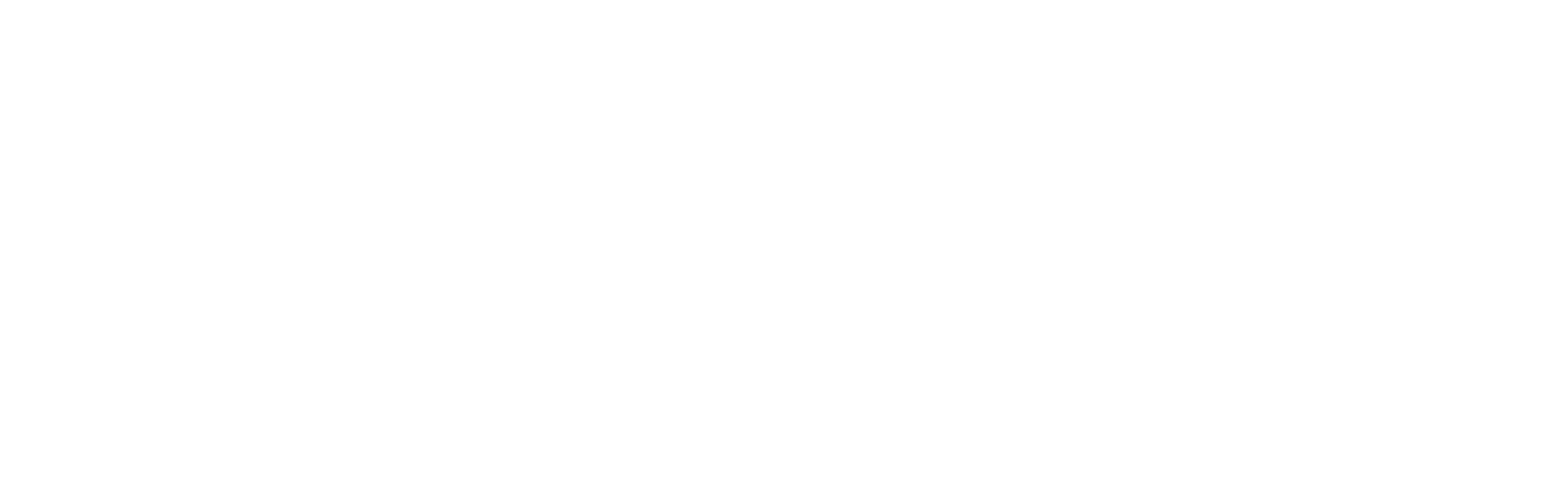
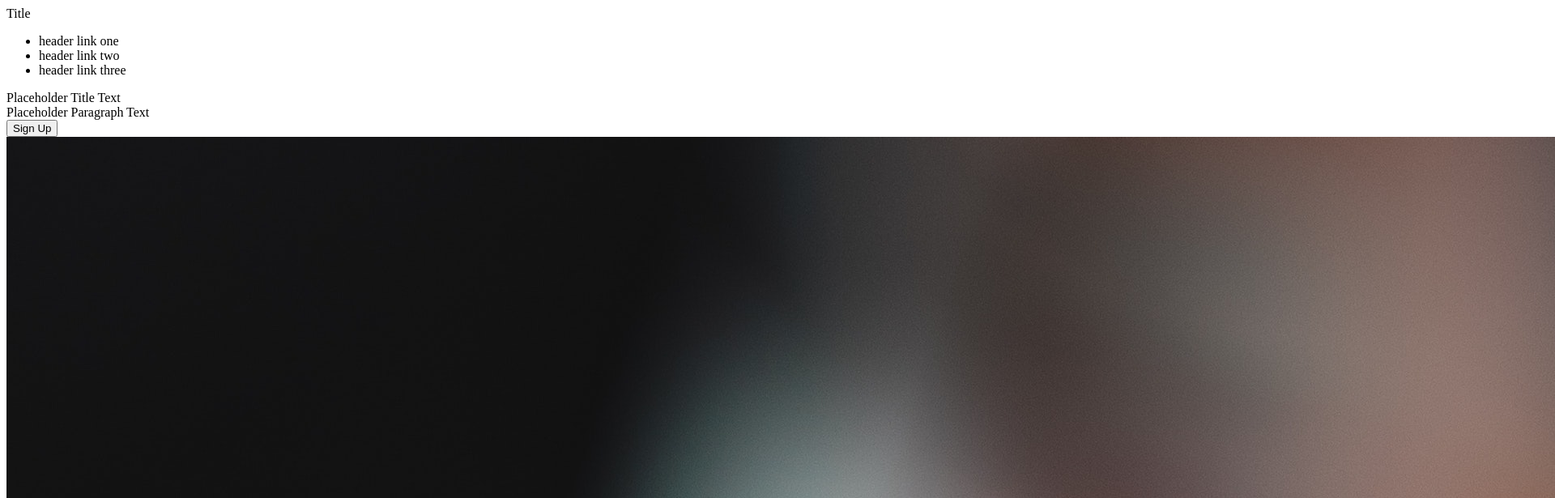
Before and after one commit to AlwaysLampin/landing-page, a plain HTML site: page index.html in a window 1280 px wide. Shown: the top 615 px of the page at 81% size, 1920 px wide, since content can reach past the window. Drawn offline with Linux system fonts and the light colour scheme.

Commit message:
Add initial container-1 HTML

```diff
--- a/index.html
+++ b/index.html
@@ -7,5 +7,36 @@
   </head>
 
   <body>
+    <div class="container-1">
+      <div class="header">
+        <div>Title</div>
+        <div>
+          <ul>
+            <li>header link one</li>
+            <li>header link two</li>
+            <li>header link three</li>
+          </ul>
+        </div>
+      </div>
+      <div class="hero">
+        <div>Placeholder Title Text</div>
+        <div>Placeholder Paragraph Text</div>
+        <div class="button-1">
+          <button>Sign Up</button>
+        </div>
+      </div>
+      <div class="hero-image"><img src="/img/pexels-helmy-zairy-7205246.jpg"></div>
+    </div>
+
+
+
+
+
+
+
+
+
+
+
   </body>
 </html>
```
Also changed, not shown: img/pexels-helmy-zairy-7205246.jpg (added), styles.css (line endings or trailing spaces).
